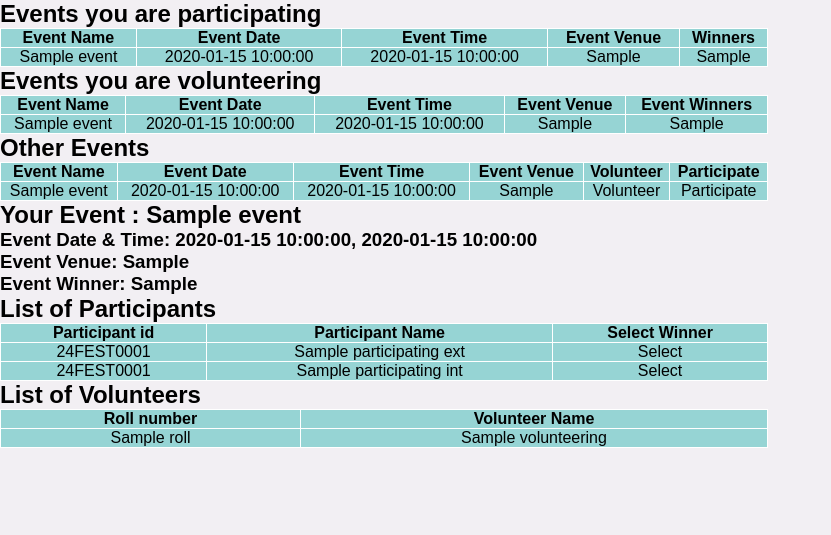
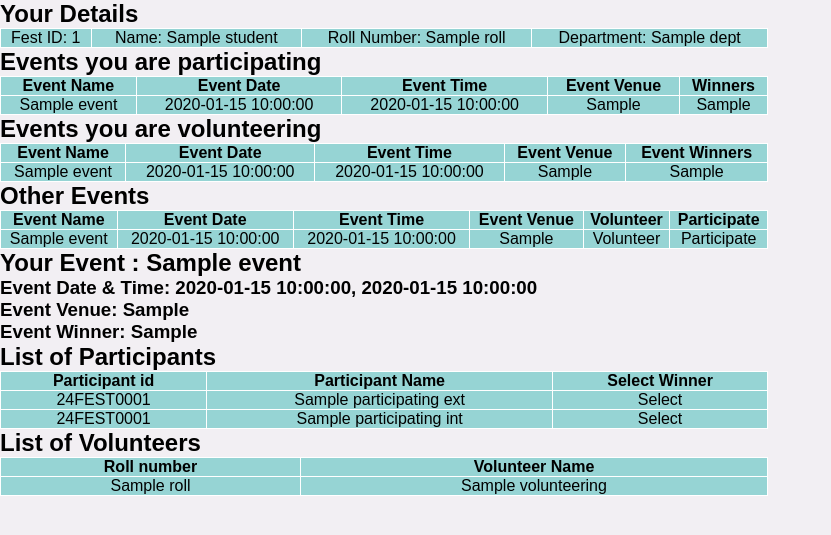
Before and after one commit to Baron105/DBMS-WebApp, a Flask app: page /index/1/1/1 in a window 1280 px wide. Shown: the top 535 px of the page, without its empty margins (0-831 px from the left). Run offline with Flask 3, Linux system fonts and the light colour scheme; a database or web service that is not in the repository returns one stand-in record (values such as "Sample title"); some libraries are stand-ins or nearby versions.

Commit message:
showing user dashboard for external and students

```diff
--- a/app.py
+++ b/app.py
@@ -21,7 +21,7 @@ def home():
     cursor = conn.cursor()
 
     cursor.execute("SELECT event_id, event_name, event_venue, event_description, event_date, event_time, event_type FROM event ORDER BY RANDOM() LIMIT 3;")
-    events = cursor.fetchall();
+    events = cursor.fetchall()
 
     return render_template('home.html', events=events)
 
@@ -99,7 +99,15 @@ def index(fest_id, organise, student):
     participant_event=[]
     volunteer_event = []
     participant_event_2 = []
+    details = []
     if fest_id > 1000:
+
+        # show details of user
+        cursor.execute(
+            f"SELECT fest_id, ext_participant.name, college, accomodation.name from ext_participant, accomodation where fest_id = {fest_id} and accomodation.acc_id = ext_participant.acc_id"
+        )
+        details = cursor.fetchone()
+
         cursor.execute(
             f"SELECT event_id,event_name,event_date,event_time,event_venue,event_winner from event NATURAL JOIN participating_ext where fest_id = {fest_id}"
         )
@@ -111,6 +119,14 @@ def index(fest_id, organise, student):
         non_participating_event = cursor.fetchall()
 
     else:
+
+        # show details of user
+
+        cursor.execute(
+            f"SELECT fest_id, name, roll, dept from student where fest_id = {fest_id}"
+        )
+        details = cursor.fetchone()
+
         cursor.execute(
             f"SELECT event_id,event_name,event_date,event_time,event_venue,event_winner from event NATURAL JOIN participating_int where fest_id = {fest_id}"
         )
@@ -175,7 +191,8 @@ def index(fest_id, organise, student):
         organising_event=organising_event,
         other_events=other_events,
         participant_event = participant_event_2,
-        volunteer_event = volunteer_event
+        volunteer_event = volunteer_event,
+        details = details
     )
 
 @app.route("/winner/<int:fest_id>/<int:event_id>/<int:organise>/<int:student>/<winner_name>", methods=["GET", "POST"])
--- a/templates/index.html
+++ b/templates/index.html
@@ -6,8 +6,32 @@
 
 {% block body%}
 
+{% if not student %}
+<h2 items-align="center">Your Details</h2>
+<table style = "width:60%">
+    <tr>
+        <td>Fest ID: {{details[0]}}</td>
+        <td>Name: {{details[1]}}</td>
+        <td>College: {{details[2]}}</td>
+        <td>Accomodation: {{details[3]}}</td>
+    </tr>
+</table>
+{% endif %}
 
-{% if participating_event%}
+{% if student %}
+<h2 items-align="center">Your Details</h2>
+<table style = "width:60%">
+    <tr>
+        <td>Fest ID: {{details[0]}}</td>
+        <td>Name: {{details[1]}}</td>
+        <td>Roll Number: {{details[2]}}</td>
+        <td>Department: {{details[3]}}</td>
+    </tr>
+</table>
+{% endif %}
+
+
+{% if participating_event %}
 <h2>Events you are participating</h2>
 <table style="width:60%">
     <tr>
```
